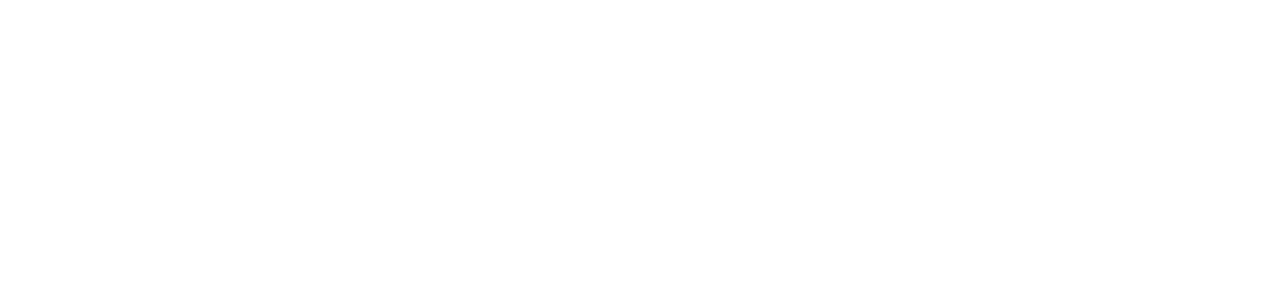
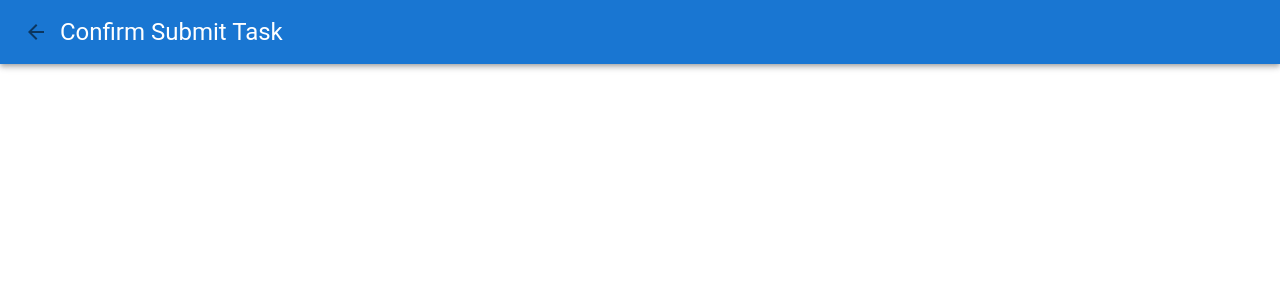
Before and after one commit to jhoo-o/cs422-project, a React (Create React App) app: page /Submit-Task in a window 1280 px wide. Shown: the top 300 px of the page. Built offline with nearby package versions, Linux system fonts and the light colour scheme.

Commit message:
added template topbar for submit task

```diff
--- a/src/pages/submitTask.js
+++ b/src/pages/submitTask.js
@@ -1,10 +1,24 @@
-
+import {AppBar, Box, Container, List, ListItemText, ListItemButton, Divider, Toolbar,
+    IconButton, Icon, SvgIcon, ListItem, ListItemAvatar, Avatar, Stack, Typography} from "@mui/material";
+import {ArrowBack, Settings} from '@mui/icons-material';
 
 const SubmitTask = () => {
     return (
-        <div>
+        <>
+            <Box sx={{flexGrow: 1}}>
+                <AppBar position="static">
+                    <Toolbar>
+                        <IconButton size="large" edge="start" >
+                            < ArrowBack />
+                        </IconButton>
+                        <Typography variant="h5" sx={{flexGrow:1}}>Confirm Submit Task</Typography>
+                    </Toolbar>
+                </AppBar>
+            </Box>
+            <Container sx={{flexGrow:1}}>
 
-        </div>
+            </Container>
+        </>
     );
 }
 
```
